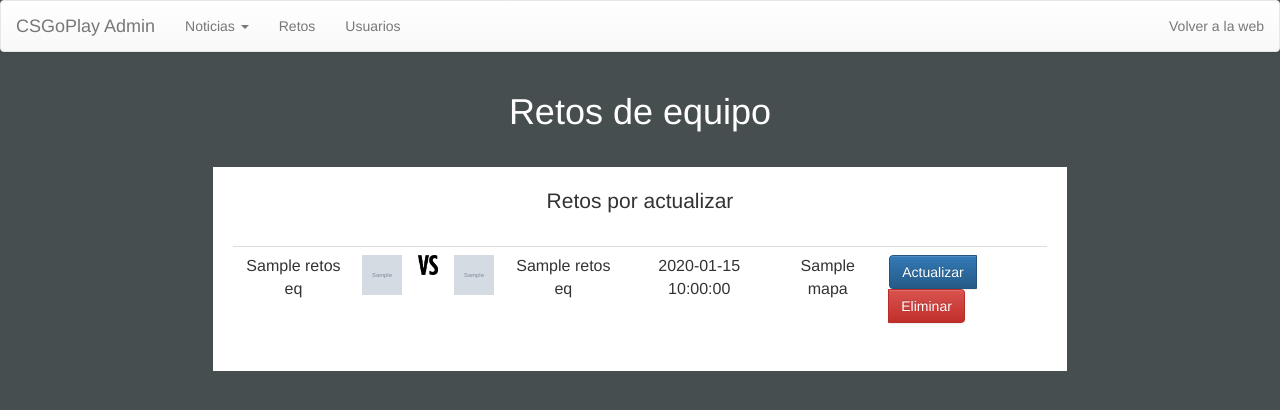
After one commit to Ciorraga/CSProyecto, a PHP site: template templates/admin/listaRetos.html.twig in a window 1280 px wide. The commit adds this page. Shown: the top 410 px of the page. Run offline with PHP 8.4, Linux system fonts and the light colour scheme; the template is opened without the code that fills it: most values are stand-ins (such as "Sample title", 1, 10 or a date in 2020); grey boxes marked "Sample" are stand-in pictures; some libraries are stand-ins or nearby versions; some web fonts are replaced.

Commit message:
Administración
- Actualización de los resultados de los retos

```diff
--- a/public/css/estilosAdmin.css
+++ b/public/css/estilosAdmin.css
@@ -5,6 +5,12 @@ body{
 
 #primerDiv{
     margin-top:2%;
+    background-color:white;
+    padding:1.5%;
+}
+
+#segundoDiv{
+    margin-top:1%;
     background-color:white;
     padding:1.5%;
 }
@@ -40,3 +46,27 @@ table{
     width:40px;
     height:40px;
 }
+
+#imagenVs{
+    width:20px;
+    height:20px;
+    margin-left:0px;
+}
+
+#imagenReto{
+    width:40px;
+    height:40px;
+}
+th{
+    text-align: center
+}
+
+#spanMargin{
+    margin-left:5px;
+}
+
+#textoEntradaMiCuenta{
+    text-align:center;
+    font-size:1.5em;
+    padding-bottom:20px;
+}
--- a/templates/admin/baseAdmin.html.twig
+++ b/templates/admin/baseAdmin.html.twig
@@ -39,7 +39,7 @@
                     <li><a href="/administracion/listanoticias">Listado noticias</a></li>
                 </ul>
             </li>
-            <li><a href="#">Retos</a></li>
+            <li><a href="/administracion/retos">Retos</a></li>
             <li><a href="/administracion/usuarios">Usuarios</a></li>
         </ul>
 
--- /dev/null
+++ b/templates/admin/listaRetos.html.twig
@@ -0,0 +1,67 @@
+{%extends "admin/baseAdmin.html.twig" %}
+
+{% block admincontenido %}
+    <div class="col-md-4 col-md-offset-4" id="titulo">
+        <h1>Retos de equipo</h1>
+    </div>
+    <div id="primerDiv" class="col-md-8 col-md-offset-2">
+        <div class="row" id="h2Centrado">
+            <p id="textoEntradaMiCuenta">
+                Retos por actualizar
+            </p>
+        </div>
+        <form action="/" method="POST">
+            <table id="myTable" class="table table-hover">
+
+                <tbody>
+                {% for elem in retosEq %}
+                    <tr>
+                        <td>{{ elem.nombreEq1 }}</td>
+                        <td><a href="/equipos/{{ elem.nombreEq1 }}"><img id="imagenReto" src="{{ elem.eq1Imagen }}"/></a></td>
+                        <td><img id="imagenVs" src="/imagenes/vs.png"/></td>
+                        <td><a href="/equipos/{{ elem.nombreEq2 }}"><img id="imagenReto" src="{{ elem.eq2Imagen }}"/></a></td>
+                        <td>{{ elem.nombreEq2 }}</td>
+                        <td>{{ elem.fecha }}</td>
+                        <td>{{ elem.mapa }}</td>
+                        <td>
+                            <div class="btn-group">
+                                <span onclick="showResult({{ elem.id }})"  class="btn btn-primary" value="{{ elem.id }}">Actualizar</span>
+                                <button type="submit" name="botonBorrarReto" class="btn btn-danger" value="{{ elem.id }}">Eliminar</button>
+                            </div>
+                        </td>
+                    </tr>
+                {% endfor %}
+                </tbody>
+            </table>
+        </form>
+    </div>
+    <div id="segundoDiv" style="display: none" class="col-md-8 col-md-offset-2">
+
+    </div>
+{% endblock %}
+{% block scripts %}
+    <script>
+        function showResult(str) {
+            if (str.length==0) {
+                document.getElementById("segundoDiv").innerHTML="";
+                document.getElementById("segundoDiv").style.border="0px";
+                return;
+            }
+            if (window.XMLHttpRequest) {
+                // code for IE7+, Firefox, Chrome, Opera, Safari
+                xmlhttp=new XMLHttpRequest();
+            } else {  // code for IE6, IE5
+                xmlhttp=new ActiveXObject("Microsoft.XMLHTTP");
+            }
+            xmlhttp.onreadystatechange=function() {
+                if (xmlhttp.readyState==4 && xmlhttp.status==200) {
+                    console.log(xmlhttp.responseText);
+                    document.getElementById("segundoDiv").style.display = 'block';
+                    document.getElementById("segundoDiv").innerHTML=xmlhttp.responseText;
+                }
+            }
+            xmlhttp.open("GET","/retoActualiza/"+str,true);
+            xmlhttp.send();
+        }
+    </script>
+{% endblock %}
```
Also changed, not shown: public/controller/administracion/administracion.php (+30 -0 lines), public/controller/administracion/botonesAdministracion.php (+23 -0 lines).
